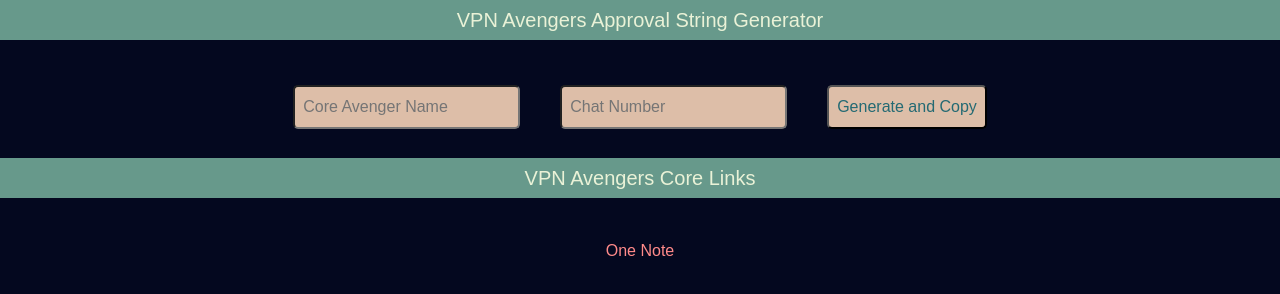
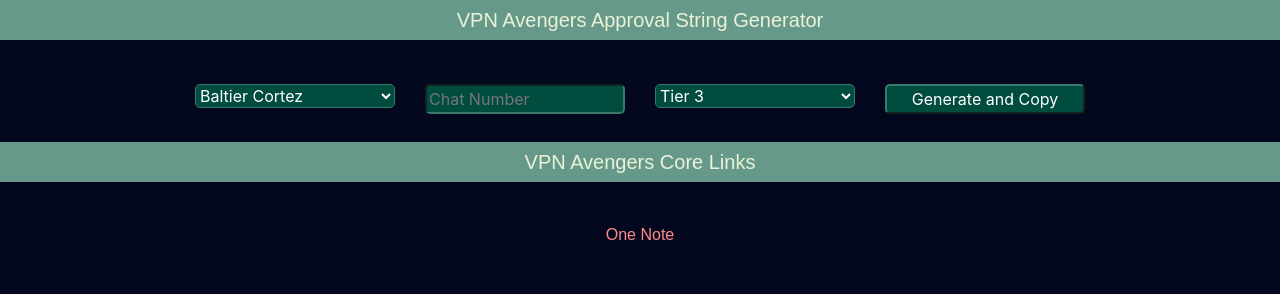
Before and after one commit to kudiaborm/approval_string_generator, a plain HTML site: page index.html in a window 1280 px wide. Drawn offline with nearby package versions, Linux system fonts and the light colour scheme; a web font is replaced by a local one.

Commit message:
updating formatting and adding QOL features

```diff
--- a/index.html
+++ b/index.html
@@ -19,10 +19,12 @@
               var d = new Date;
               var x = document.getElementById("snackbar");
               var y = "##" + document.getElementById("name").value.replace(" ", "_") +
-                      "##" + document.getElementById("shortDesc").value.replace(" ", "_") +
+                      "##" + document.getElementById("shortDesc").value +
+                      "##" + document.getElementById("queue").value +
                       "##" + ("0" + d.getDate()).slice(-2) +
                       ("0" + (parseInt(d.getMonth()) + 1).toString().slice(-2)) +
                       "##" + [...Array(10)].map(i=>(~~(Math.random()*36)).toString(36)).join('') + "##";
+              y = y.replace(" ", "_");
               // Add the "show" class to DIV
               x.innerHTML = y + " Copied to Clipboard";;
                             // Create a dummy input to copy the string array inside it
@@ -56,13 +58,31 @@
    <body id="main">
       <p id="title">VPN Avengers Approval String Generator</p>
       <div class="row justify-content-sm-center" id="container">
-        <div class="col-md-auto">
-          <input id="name" placeholder="Core Avenger Name">
+        <div class="col-md-auto my-1">
+          <select id="name" name="name">
+            <option value="Baltier Cortez">Baltier Cortez</option>
+            <option value="Alexander Sosa">Alexander Sosa</option>
+            <option value="Milenlie Isaza">Milenlie Isaza</option>
+            <option value="David Simmons">David Simmons</option>
+            <option value="David Osteen">David Osteen</option>
+            <option value="David Greenwood">David Greenwood</option>
+            <option value="Eddie Vega">Eddie Vega</option>
+            <option value="Marley Kudiabor">Marley Kudiabor</option>
+            <option value="Mariana Michelena Davila">Michelena Davila</option>
+          </select>
         </div>
-        <div class="col-md-auto">
+        <div class="col-md-auto my-1">
           <input id="shortDesc" placeholder="Chat Number">
         </div>
-        <div class="col-md-auto">
+        <div class="col-md-auto my-1">
+          <select id="queue">
+            <option value="Tier 3">Tier 3</option>
+            <option value="Unified Communications">Unified Communications</option>
+            <option value="Forti 2FA">Forti 2FA</option>
+            <option value="Service Desk">Service Desk</option>
+          </select>
+        </div>
+        <div class="col-md-auto my-1">
           <input type="button" onClick="generate()" value="Generate and Copy">
         </div>
         </div>
--- a/theme.css
+++ b/theme.css
@@ -61,6 +61,7 @@ select {
   border-radius: 5px;
   border-color: #39796b;
   color: white;
+  width: 200px;
 }
 
 option {
@@ -105,15 +106,13 @@ div {
 }
 
 input {
-
-  background-color: #DDBEA8;
-  color: #246A73;
-  font-family: laca-text, sans-serif;
-  font-weight: 200;
-  font-style: normal;
-  padding: 8px;
+  background-color: #004d40;
+  -webkit-border-radius: 5px;
+  -moz-border-radius: 5px;
   border-radius: 5px;
-  margin: 5px;
+  border-color: #39796b;
+  color: white;
+  width: 200px;
 }
 
 .column {
```
